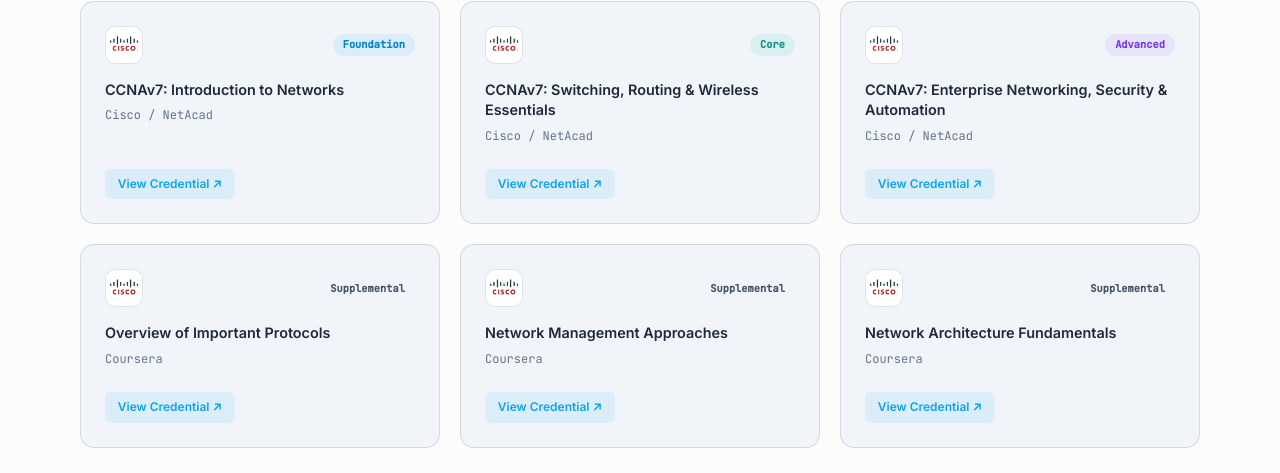
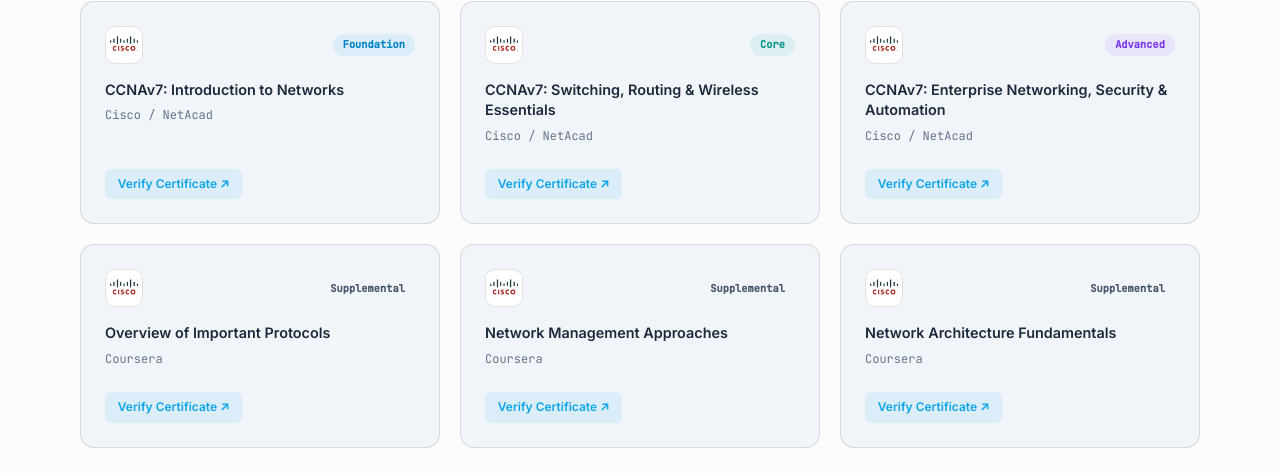
Before and after one commit to Markzcx/Portfolio, a React (Vite) app: page / in a window 1280 px wide. Shown: the part 6102-6575 px from the top of the page. Built offline with nearby package versions, Linux system fonts and the light colour scheme; the HTML template or start-up script is replaced by a standard one.

Commit message:
style: Change View Credential button text to Verify Certificate

```diff
--- a/src/App.tsx
+++ b/src/App.tsx
@@ -1261,7 +1261,7 @@
                       onMouseEnter={(e) => { (e.currentTarget as HTMLAnchorElement).style.backgroundColor = 'var(--border-main)' }}
                       onMouseLeave={(e) => { (e.currentTarget as HTMLAnchorElement).style.backgroundColor = 'var(--brand-bg)' }}
                     >
-                      View Credential ↗
+                      Verify Certificate ↗
                     </a>
                   </div>
                 </div>
```
